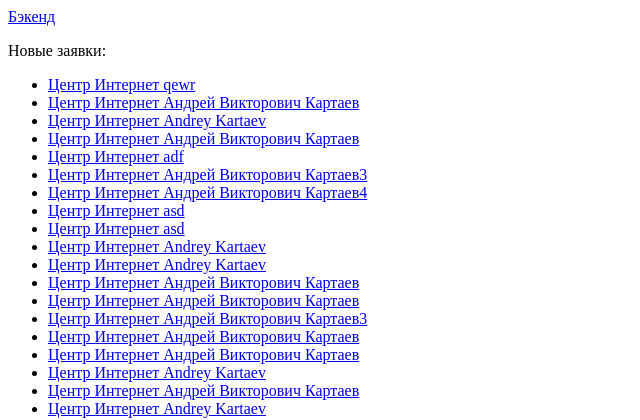
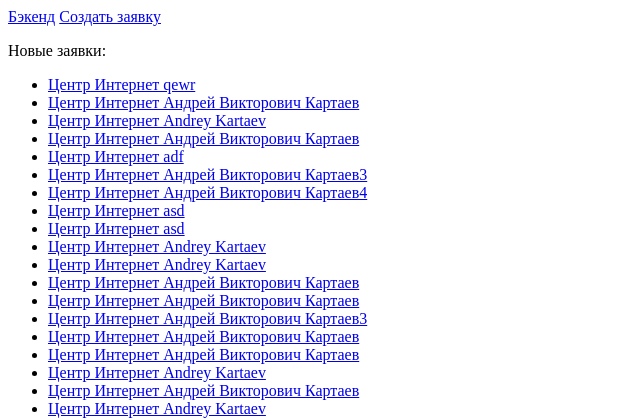
Before and after one commit to krtvand/bgbilling_apps, a Django app: page /bgb_webcontract/backend/ in a window 1280 px wide. Shown: the top 420 px of the page, without its empty margins (0-640 px from the left). Run offline with Django 3.2, Linux system fonts and the light colour scheme; data comes from the database, SQL or seed files in the repository.

Commit message:
quite stable

```diff
--- a/templates/bgb_webcontract/backend_base.html
+++ b/templates/bgb_webcontract/backend_base.html
@@ -7,6 +7,7 @@
 <body>
     <div id="topmenu"> {% block topmenu %}
         <a href="{% url 'bgb_webcontract:backend' %}">Бэкенд</a>
+        <a href="{% url 'bgb_webcontract:request' %}">Создать заявку</a>
     {% endblock %}</div>
     <div id="content"> {% block content %} {% endblock %}</div>
     <div id="footer">
```
Also changed, not shown: test.txt (deleted).
